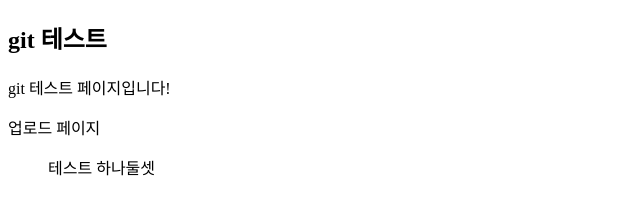
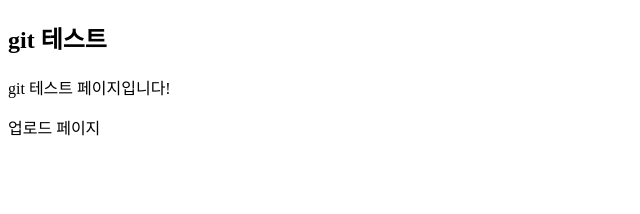
Before and after one commit to moyed21/TEST, a plain HTML site: page index.html in a window 1280 px wide. Shown: the whole page, without its empty margins (0-640 px from the left). Drawn offline with Linux system fonts and the light colour scheme.

Commit message:
index.html 수정2

```diff
--- a/index.html
+++ b/index.html
@@ -10,6 +10,6 @@
     <h2>git 테스트</h2>
     <p>git 테스트 페이지입니다!</p>
     <p>업로드 페이지</p>
-    <ul>테스트 하나둘셋</ul>
+    <ul></ul>
 </body>
 </html>
```
Also changed, not shown: 1 other file.
